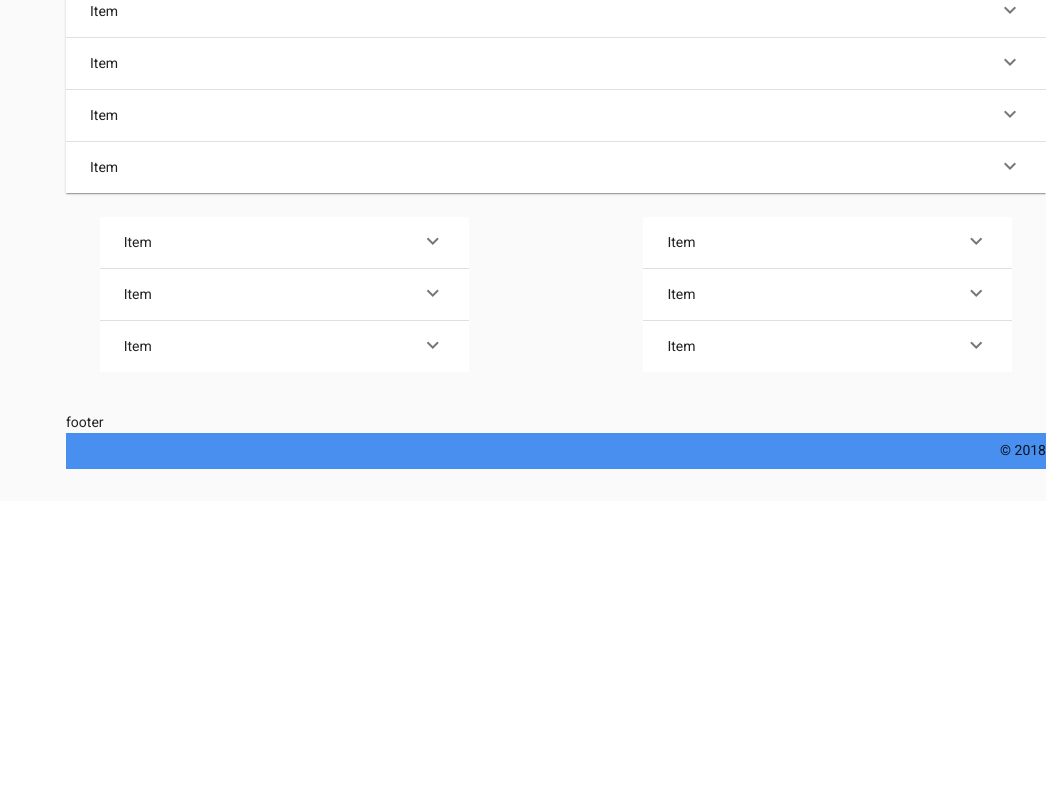
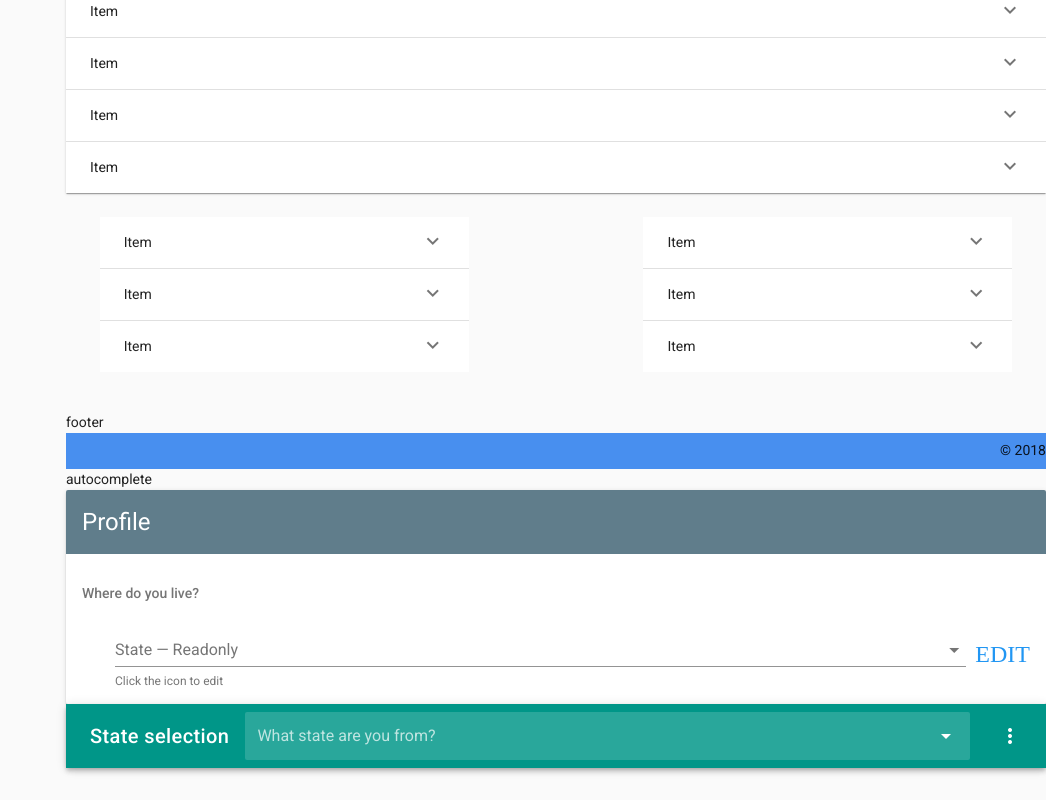
Before and after one commit to jso9603/vue-vuetify-example, a Vue app: page / in a window 1280 px wide. Shown: the part 7177-7977 px from the top of the page, without its empty margins (234-1280 px from the left). Before the commit the page ends 7678 px from the top, so only its background shows below. Built offline with nearby package versions, Linux system fonts and the light colour scheme.

Commit message:
Add autocomplete control

```diff
--- a/src/components/HelloWorld.vue
+++ b/src/components/HelloWorld.vue
@@ -1292,6 +1292,54 @@
       <v-spacer></v-spacer>
       <div>&copy; {{ new Date().getFullYear() }}</div>
     </v-footer>
+  </v-flex>
+
+  <v-flex>
+    <span>autocomplete</span>
+    <v-card>
+      <v-card-title class="headline font-weight-regular blue-grey white--text">Profile</v-card-title>
+      <v-card-text>
+        <v-subheader class="pa-0">Where do you live?</v-subheader>
+        <v-autocomplete
+          v-model="model"
+          :hint="!isEditing ? 'Click the icon to edit' : 'Click the icon to save'"
+          :items="states"
+          :readonly="!isEditing"
+          :label="`State — ${isEditing ? 'Editable' : 'Readonly'}`"
+          persistent-hint
+          prepend-icon="mdi-city"
+        >
+          <v-slide-x-reverse-transition slot="append-outer" mode="out-in">
+            <v-icon
+              :color="isEditing ? 'success' : 'info'"
+              :key="`icon-${isEditing}`"
+              @click="isEditing = !isEditing"
+              v-text="isEditing ? 'OK' : 'EDIT'"
+            ></v-icon>
+          </v-slide-x-reverse-transition>
+        </v-autocomplete>
+      </v-card-text>
+    </v-card>
+
+    <v-toolbar dark color="teal">
+      <v-toolbar-title>State selection</v-toolbar-title>
+      <v-autocomplete
+        :loading="loading"
+        :items="autoCompleteItems"
+        :search-input.sync="autoCompleteSearch"
+        v-model="select"
+        cache-items
+        class="mx-3"
+        flat
+        hide-no-data
+        hide-details
+        label="What state are you from?"
+        solo-inverted
+      ></v-autocomplete>
+      <v-btn icon>
+        <v-icon>more_vert</v-icon>
+      </v-btn>
+    </v-toolbar>
   </v-flex>
 
   </div>
@@ -1639,7 +1687,20 @@ export default {
       dialog6: false,
       // expansion panel
       panel: [],
-      panelItems: 5
+      panelItems: 5,
+      // autocomplete
+      isEditing: false,
+      model: null,
+      states: [
+        'Alabama', 'Alaska', 'American Samoa', 'Arizona',
+        'Arkansas', 'California', 'Colorado', 'Connecticut',
+        'Florida', 'Georgia', 'Guam', 'Hawaii', 'Idaho',
+        'Illinois', 'Indiana', 'Iowa', 'Kansas', 'Kentucky',
+        'New Hampshire', 'New Jersey', 'New Mexico', 'New York'
+      ],
+      loading: false,
+      autoCompleteSearch: null,
+      autoCompleteItems: []
     }
   },
   watch: {
@@ -1655,6 +1716,9 @@ export default {
       if (!val) return
 
       setTimeout(() => (this.dialog6 = false), 4000)
+    },
+    autoCompleteSearch (val) {
+      val && val !== this.select && this.querySelections(val)
     }
   },
   computed: {
@@ -1713,6 +1777,16 @@ export default {
     // Reset the panel
     none () {
       this.panel = []
+    },
+    querySelections (v) {
+      this.loading = true
+      // Simulated ajax query
+      setTimeout(() => {
+        this.autoCompleteItems = this.states.filter(e => {
+          return (e || '').toLowerCase().indexOf((v || '').toLowerCase()) > -1
+        })
+        this.loading = false
+      }, 500)
     }
   }
 }
```
